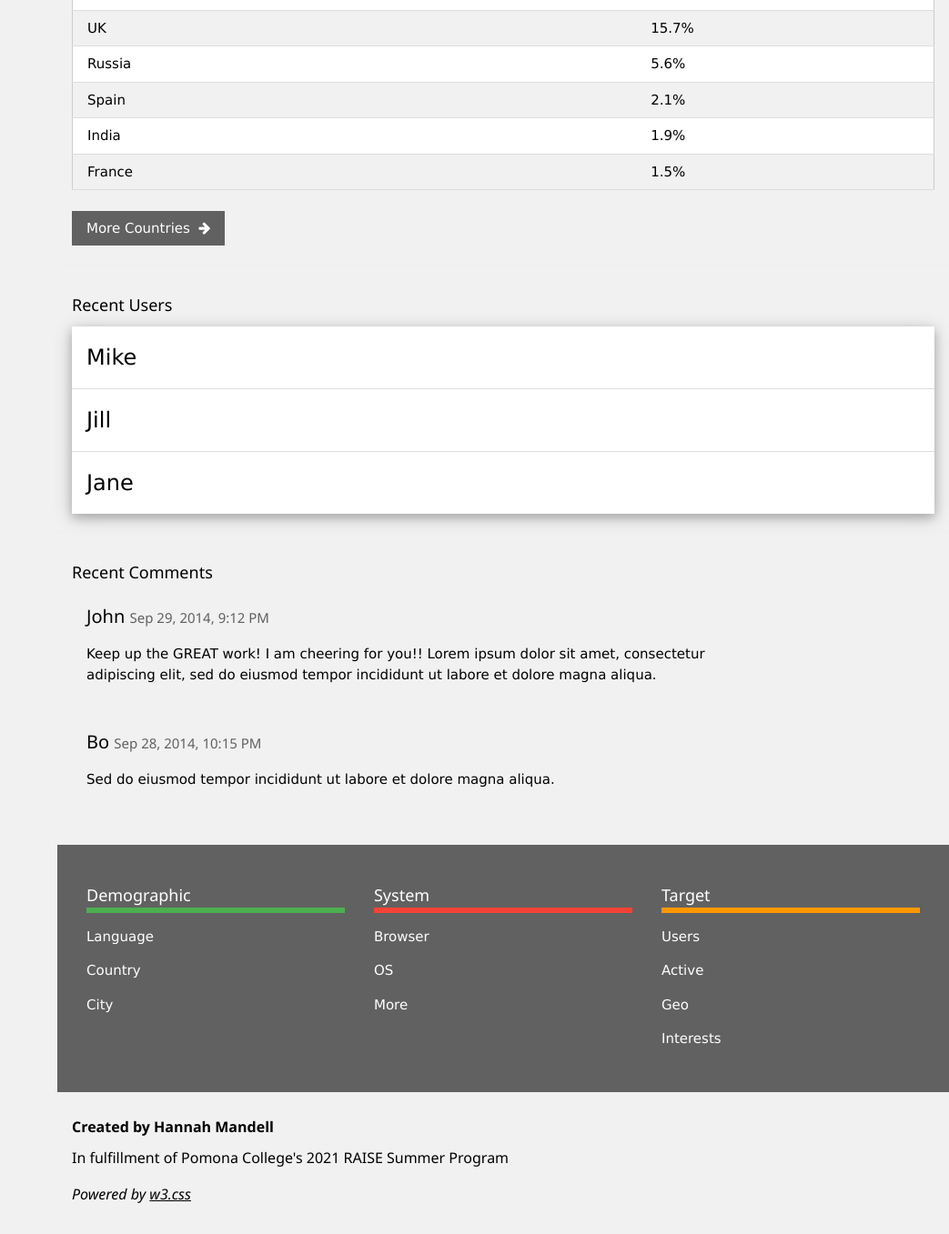
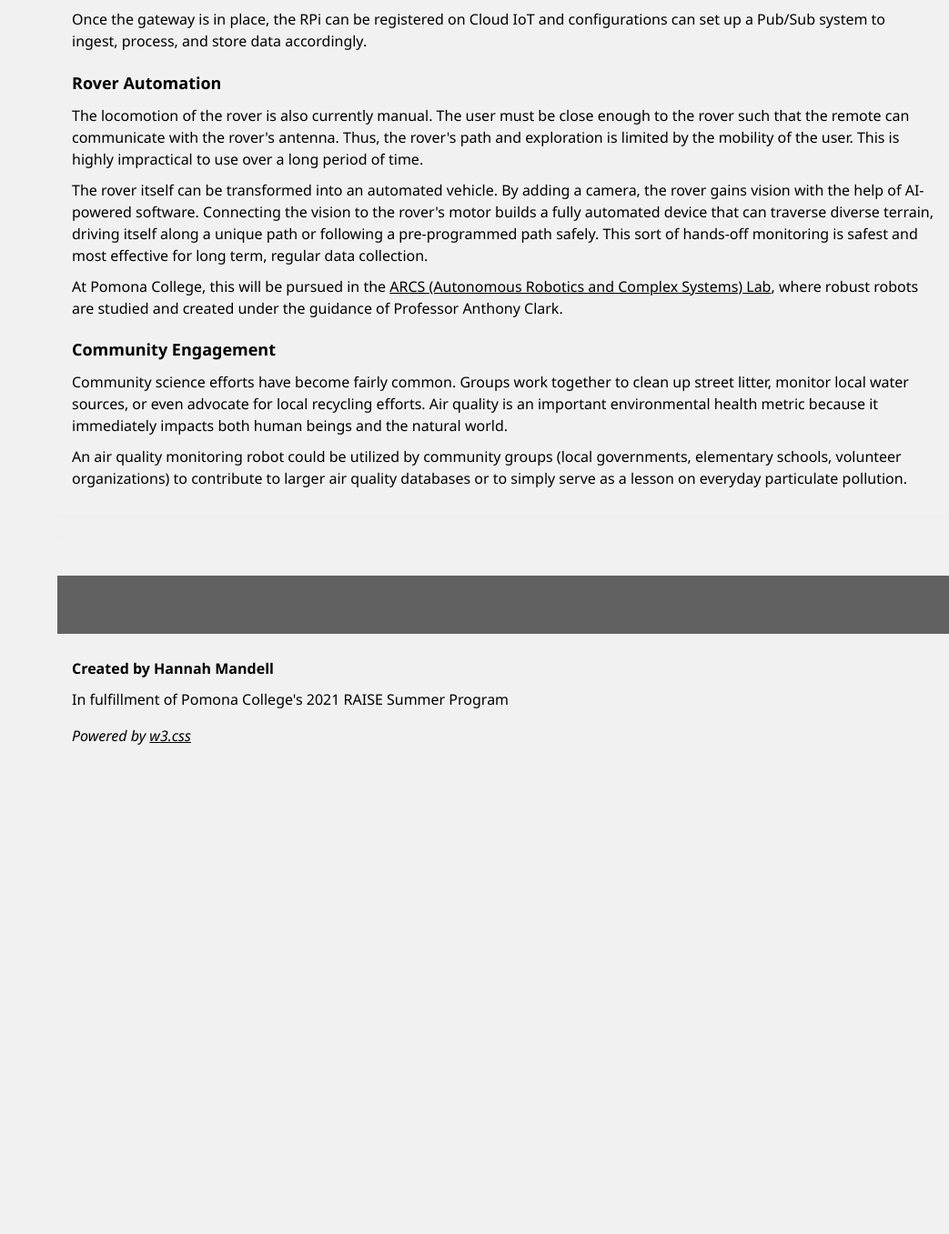
Before and after one commit to hfmandell/air-quality-rover-raspi, a Flask app: page /future_applications in a window 1280 px wide. Shown: the part 1102-2459 px from the top of the page at 91% size, without its empty margins (237-1280 px from the left). After the commit the page ends 1921 px from the top, so only its background shows below. Run offline with Flask 2, Linux system fonts and the light colour scheme.

Commit message:
more writing!

```diff
--- a/templates/future_applications.html
+++ b/templates/future_applications.html
@@ -40,8 +40,8 @@
     <a href="/pm25" class="w3-bar-item w3-button w3-padding"><i class="fa fa-bullseye fa-fw"></i>  PM 2.5</a>
     <a href="/pm10" class="w3-bar-item w3-button w3-padding"><i class="fa fa-bullseye fa-fw"></i>  PM 10</a>
     <a href="/what_is_pm" class="w3-bar-item w3-button w3-padding"><i class="fa fa-question fa-fw"></i>  What is Particulate Matter?</a>
-    <a href="/env_justice" class="w3-bar-item w3-button w3-padding"><i class="fa fa-tree fa-fw"></i>  Environmental Justice</a>
-    <a href="/future_applications" class="w3-bar-item w3-button w3-padding w3-blue"><i class="fa fa-lightbulb-o fa-fw"></i>  Future Applications</a>
+    <a href="/env_justice" class="w3-bar-item w3-button w3-padding w3-blue"><i class="fa fa-tree fa-fw"></i>  Environmental Justice</a>
+    <a href="/future_applications" class="w3-bar-item w3-button w3-padding"><i class="fa fa-lightbulb-o fa-fw"></i>  Future Applications</a>
   </div>
 </nav>
 
@@ -54,206 +54,61 @@
 
   <!-- Header -->
   <header class="w3-container" style="padding-top:22px">
-    <h5><b><i class="fa fa-dashboard"></i> Future Applications</b></h5>
-    <h6>Average microgram per cubic meter over the past 10 measurements.</h6>
+    <h1><b>Future Applications</b></h1>
+    <h4>Leveraging technology for environmental science.</h4>
   </header>
 
-  <div class="w3-row-padding w3-margin-bottom">
-    <div class="w3-third">
-      <div class="w3-container w3-purple w3-padding-16">
-        <div class="w3-left"><i class="fa fa-dot-circle-o w3-large"></i></div>
-        <div class="w3-right">
-          <h3><b>{{pm1LastTenAvg}}</b></h3>
-        </div>
-        <div class="w3-clear"></div>
-        <h4>PM 1</h4>
-      </div>
-    </div>
-    <div class="w3-third">
-      <div class="w3-container w3-blue w3-padding-16">
-        <div class="w3-left"><i class="fa fa-dot-circle-o w3-xxlarge"></i></div>
-        <div class="w3-right">
-          <h3><b>{{pm25LastTenAvg}}</b></h3>
-        </div>
-        <div class="w3-clear"></div>
-        <h4>PM 2.5</h4>
-      </div>
-    </div>
-    <div class="w3-third">
-      <div class="w3-container w3-teal w3-padding-16">
-        <div class="w3-left"><i class="fa fa-dot-circle-o w3-xxxlarge"></i></div>
-        <div class="w3-right">
-          <h3><b>{{pm10LastTenAvg}}</b></h3>
-        </div>
-        <div class="w3-clear"></div>
-        <h4>PM 10</h4>
-      </div>
-    </div>
+  <div class="w3-container">
+    <h5><b>Data Automation</b></h5>
+    <h6>As it is currently deployed, the data collection, storage, and visualization of the rover is entirely manual.
+      The user must start the RaspberyPi's program, move the rover around, kill the program, send the GPS and airquality data
+      to their main computer, and only then can the data be processed and deployed to the website.
+    </h6>
+    <h6>Luckily, we live in an increasingly automated society. With the tools of Cloud computing and IoT
+      this process could be completely automated as long as a wifi or bluetooth connection exists.
+      Since the RPi is considered to be a 'less capable device', it would be connected via 'gateway' to a
+      cloud 'Internet of Technology' (IoT) setup.
+    </h6>
+    <img src="{{url_for('static', filename='gcp-gateway.png')}}" align="middle"
+    style="width:100%" alt="Google Cloud Gateway Architechture"/>
+    <h6>Once the gateway is in place, the RPi can be registered on Cloud IoT and configurations can set up a
+      Pub/Sub system to ingest, process, and store data accordingly.
+    </h6>
   </div>
-
-  <div class="w3-panel">
-    <div class="w3-row-padding" style="margin:0 -16px">
-      <div class="w3-third">
-        <h5>Terrestrial Monitoring Device</h5>
-        <img src="https://external-content.duckduckgo.com/iu/?u=https%3A%2F%2Ftse1.mm.bing.net%2Fth%3Fid%3DOIP.yrQGA5iy5bmCqYvN-KSaAgHaE7%26pid%3DApi&f=1"
-             style="width:100%" alt="Terrestrial Monitoring Device">
-      </div>
-      <div class="w3-twothird">
-        <h5><b>Current Weather for Zipcode: </b>98103</h5>
-        <h6>As of {{ weatherTime }}</h6>
-        <h6><i>Source: <a href=openweather.com >openweather.com</a></i></h6>
-        <table class="w3-table w3-striped w3-hoverable w3-white">
-          <tr>
-            <td><i class="fa fa-thermometer-half w3-text-red w3-large"></i></td>
-            <td>Temperature</td>
-            <td><i>{{ temperature }}°F</i></td>
-          </tr>
-          <tr>
-            <td><i class="fa fa-sun-o w3-text-yellow w3-large"></i></td>
-            <td>Feels Like</td>
-            <td><i>{{ feelsLike }}°F</i></td>
-          </tr>
-          <tr>
-            <td><i class="fa fa-tint w3-text-blue w3-large"></i></td>
-            <td>Humidity</td>
-            <td><i>{{ humidity }}%</i></td>
-          </tr>
-          <tr>
-            <td><i class="fa fa-umbrella w3-text-purple w3-large"></i></td>
-            <td>Description</td>
-            <td><i>{{ description }}</i></td>
-          </tr>
-          <tr>
-            <td><i class="fa fa-flag w3-text-green w3-large"></i></td>
-            <td>Wind Speed</td>
-            <td><i>{{ windSpeed }} mph</i></td>
-          </tr>
-          <!-- <tr>
-            <td><i class="fa fa-flag w3-text-green w3-large"></i></td>
-            <td>Air Quality Index</td>
-            <td><i>{{ aqi }}</i></td>
-          </tr> -->
-          <tr>
-        </table>
-      </div>
+  <div class="w3-container">
+    <h5><b>Rover Automation</b></h5>
+    <h6>The locomotion of the rover is also currently manual. The user must be close
+      enough to the rover such that the remote can communicate with the rover's antenna. Thus, the rover's path and
+      exploration is limited by the mobility of the user. This is highly impractical to use over a long period of time.
+    </h6>
+    <h6>The rover itself can be transformed into an automated vehicle. By adding a camera, the rover gains
+      vision with the help of AI-powered software. Connecting the vision to the rover's motor builds a fully automated
+      device that can traverse diverse terrain, driving itself along a unique path or following a pre-programmed path safely.
+      This sort of hands-off monitoring is safest and most effective for long term, regular data collection.
+    </h6>
+    <h6>At Pomona College, this will be pursued in the <a href='https://cs.pomona.edu/~ajc/arcslab/'>ARCS (Autonomous Robotics and Complex Systems) Lab</a>,
+      where robust robots are studied and created under the guidance of Professor Anthony Clark.
+    </h6>
+  </div>
+  <div class="w3-container">
+    <h5><b>Community Engagement</b></h5>
+    <h6>Community science efforts have become fairly common. Groups work together to clean up street litter,
+      monitor local water sources, or even advocate for local recycling efforts. Air quality is an important
+      environmental health metric because it immediately impacts both human beings and the natural world.
+    </h6>
+    <h6>An air quality monitoring robot could be utilized by community groups (local governments,
+      elementary schools, volunteer organizations) to contribute to larger
+      air quality databases or to simply serve as a lesson on everyday particulate pollution.
+    </h6>
+  </div>
+  <div class="w3-container">
+    <div class="w3-grey">
     </div>
   </div>
   <hr>
-  <div class="w3-container">
-    <h5><b>Particulate Matter Stats</b></h5>
-    <h6>Annual Arithmetic Mean Exposure Standards set by the US EPA</h6>
-    <p>PM 1</p>
-    <div class="w3-grey">
-      <div class="w3-container w3-center w3-padding w3-purple" style="width:10%">0 μg/m3</div>
-    </div>
-
-    <p>PM 2.5</p>
-    <div class="w3-grey">
-      <div class="w3-container w3-center w3-padding w3-blue" style="width:30%">12 μg/m3</div>
-    </div>
-
-    <p>PM 10</p>
-    <div class="w3-grey">
-      <div class="w3-container w3-center w3-padding w3-teal" style="width:75%">50 μg/m3</div>
-    </div>
-  </div>
   <hr>
-
-  <div class="w3-container">
-    <h5>Countries</h5>
-    <table class="w3-table w3-striped w3-bordered w3-border w3-hoverable w3-white">
-      <tr>
-        <td>United States</td>
-        <td>65%</td>
-      </tr>
-      <tr>
-        <td>UK</td>
-        <td>15.7%</td>
-      </tr>
-      <tr>
-        <td>Russia</td>
-        <td>5.6%</td>
-      </tr>
-      <tr>
-        <td>Spain</td>
-        <td>2.1%</td>
-      </tr>
-      <tr>
-        <td>India</td>
-        <td>1.9%</td>
-      </tr>
-      <tr>
-        <td>France</td>
-        <td>1.5%</td>
-      </tr>
-    </table><br>
-    <button class="w3-button w3-dark-grey">More Countries  <i class="fa fa-arrow-right"></i></button>
-  </div>
-  <hr>
-  <div class="w3-container">
-    <h5>Recent Users</h5>
-    <ul class="w3-ul w3-card-4 w3-white">
-      <li class="w3-padding-16">
-        <!-- <img src="/w3images/avatar2.png" class="w3-left w3-circle w3-margin-right" style="width:35px"> -->
-        <span class="w3-xlarge">Mike</span><br>
-      </li>
-      <li class="w3-padding-16">
-        <!-- <img src="/w3images/avatar5.png" class="w3-left w3-circle w3-margin-right" style="width:35px"> -->
-        <span class="w3-xlarge">Jill</span><br>
-      </li>
-      <li class="w3-padding-16">
-        <!-- <img src="/w3images/avatar6.png" class="w3-left w3-circle w3-margin-right" style="width:35px"> -->
-        <span class="w3-xlarge">Jane</span><br>
-      </li>
-    </ul>
-  </div>
-  <hr>
-
-  <div class="w3-container">
-    <h5>Recent Comments</h5>
-    <div class="w3-row">
-      <div class="w3-col m2 text-center">
-        <!-- <img class="w3-circle" src="/w3images/avatar3.png" style="width:96px;height:96px"> -->
-      </div>
-      <div class="w3-col m10 w3-container">
-        <h4>John <span class="w3-opacity w3-medium">Sep 29, 2014, 9:12 PM</span></h4>
-        <p>Keep up the GREAT work! I am cheering for you!! Lorem ipsum dolor sit amet, consectetur adipiscing elit, sed do eiusmod tempor incididunt ut labore et dolore magna aliqua.</p><br>
-      </div>
-    </div>
-
-    <div class="w3-row">
-      <div class="w3-col m2 text-center">
-        <!-- <img class="w3-circle" src="/w3images/avatar1.png" style="width:96px;height:96px"> -->
-      </div>
-      <div class="w3-col m10 w3-container">
-        <h4>Bo <span class="w3-opacity w3-medium">Sep 28, 2014, 10:15 PM</span></h4>
-        <p>Sed do eiusmod tempor incididunt ut labore et dolore magna aliqua.</p><br>
-      </div>
-    </div>
-  </div>
   <br>
   <div class="w3-container w3-dark-grey w3-padding-32">
-    <div class="w3-row">
-      <div class="w3-container w3-third">
-        <h5 class="w3-bottombar w3-border-green">Demographic</h5>
-        <p>Language</p>
-        <p>Country</p>
-        <p>City</p>
-      </div>
-      <div class="w3-container w3-third">
-        <h5 class="w3-bottombar w3-border-red">System</h5>
-        <p>Browser</p>
-        <p>OS</p>
-        <p>More</p>
-      </div>
-      <div class="w3-container w3-third">
-        <h5 class="w3-bottombar w3-border-orange">Target</h5>
-        <p>Users</p>
-        <p>Active</p>
-        <p>Geo</p>
-        <p>Interests</p>
-      </div>
-    </div>
   </div>
 
 	<!-- Footer -->
```
Also changed, not shown: templates/env_justice.html (+13 -3 lines).
